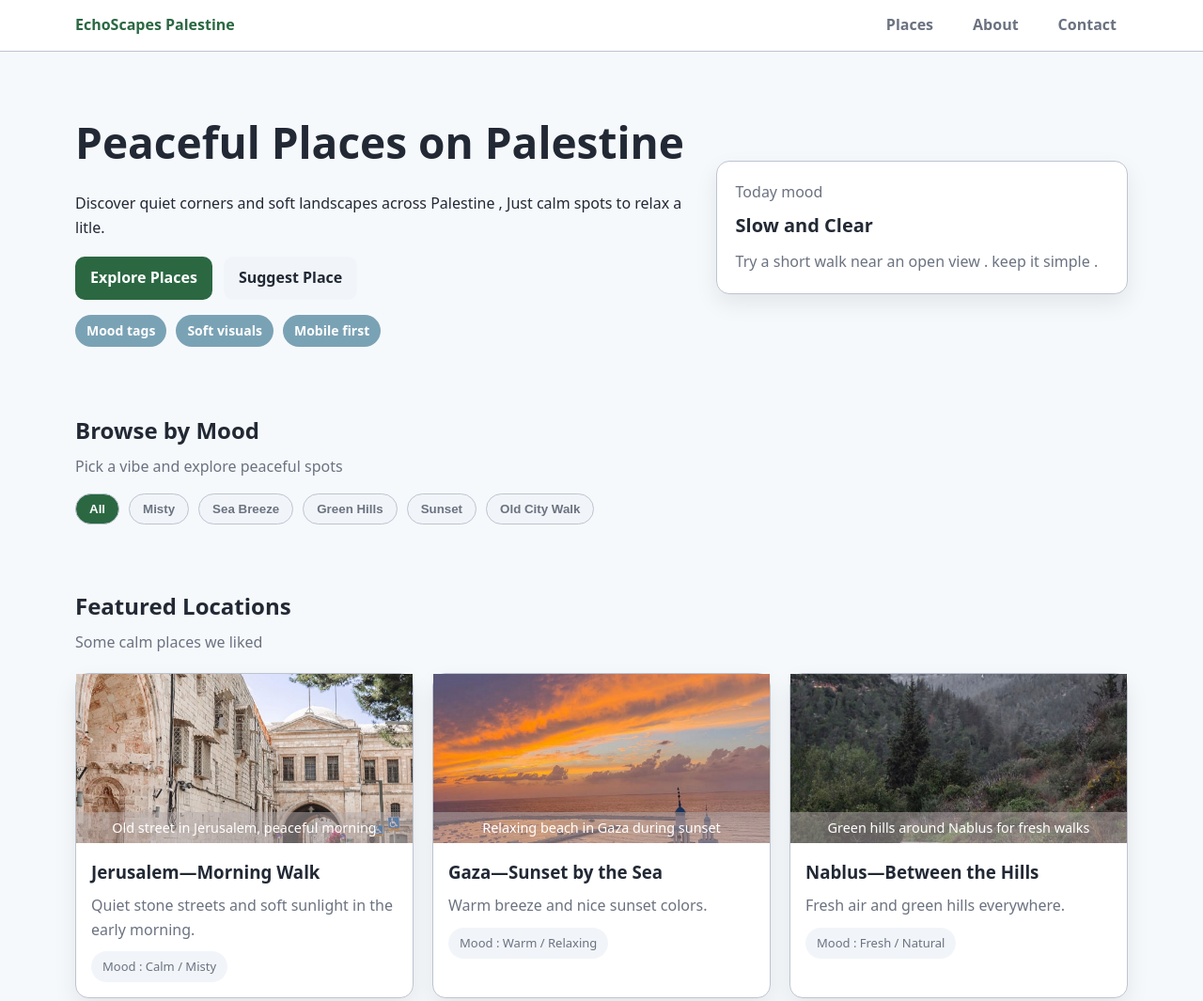
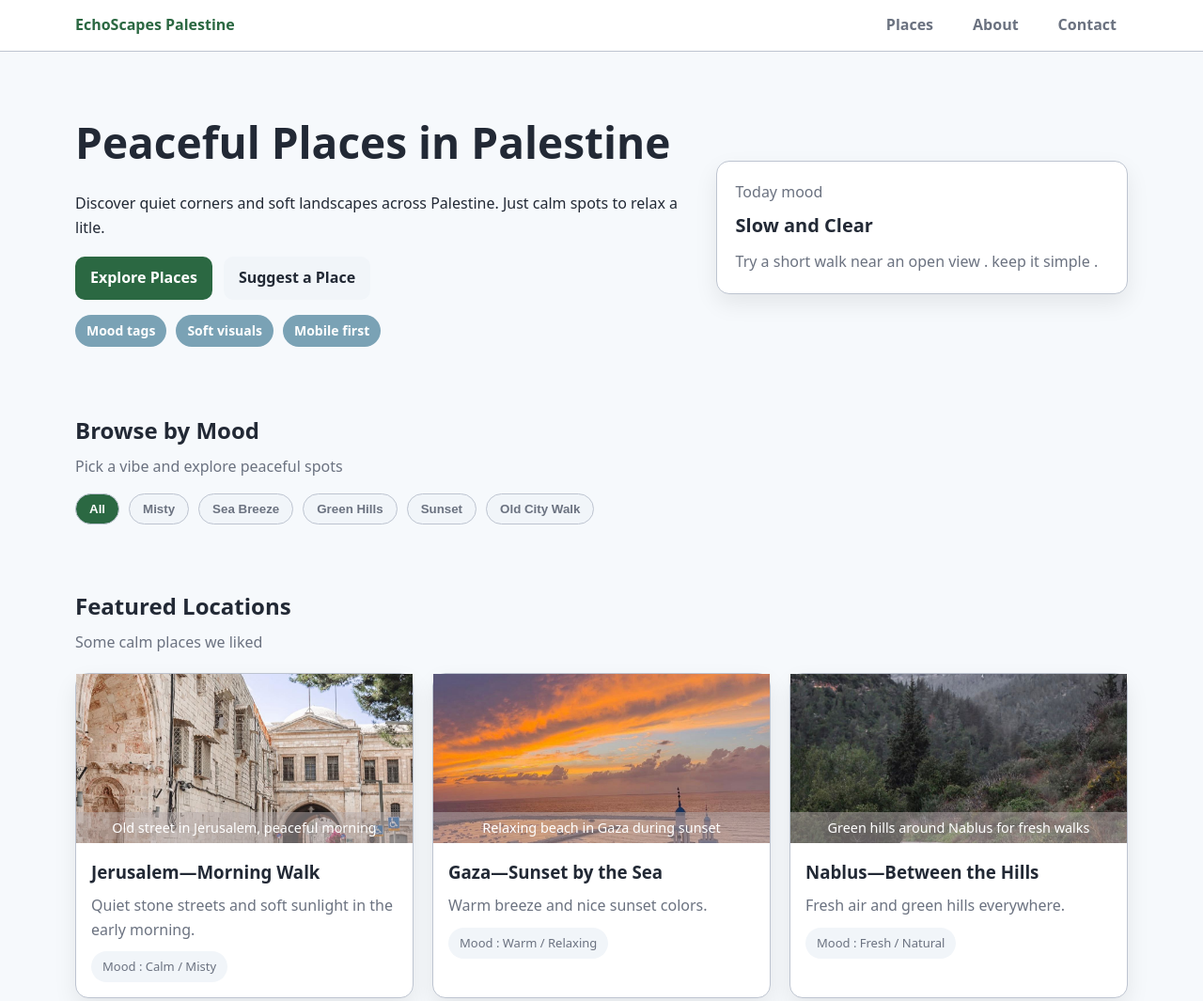
Before and after one commit to iicarmel/EchoScapes-Palestine, a plain HTML site: page index.html in a window 1280 px wide. Shown: the top 1065 px of the page at 94% size. Drawn offline with Linux system fonts and the light colour scheme.

Commit message:
تعديل اخطاء املائية

```diff
--- a/index.html
+++ b/index.html
@@ -25,14 +25,14 @@
 <section class="hero">
   <div class="container hero-grid">
     <div class="hero-content">
-      <h1>Peaceful Places on Palestine</h1>
+      <h1>Peaceful Places in Palestine</h1>
       <p class="lead">
-        Discover quiet corners and soft landscapes across Palestine ,
+        Discover quiet corners and soft landscapes across Palestine.
         Just calm spots to relax a litle.
       </p>
       <div class="hero-actions">
         <a class="btn btn-primary" href="#places"> Explore Places</a>
-        <a class="btn btn-ghost" href="pages/contact/contact.html"> Suggest Place</a>
+        <a class="btn btn-ghost" href="pages/contact/contact.html"> Suggest a Place</a>
       </div>
       <div class="hero-badges">
         <span class="badge">Mood tags</span>
```
